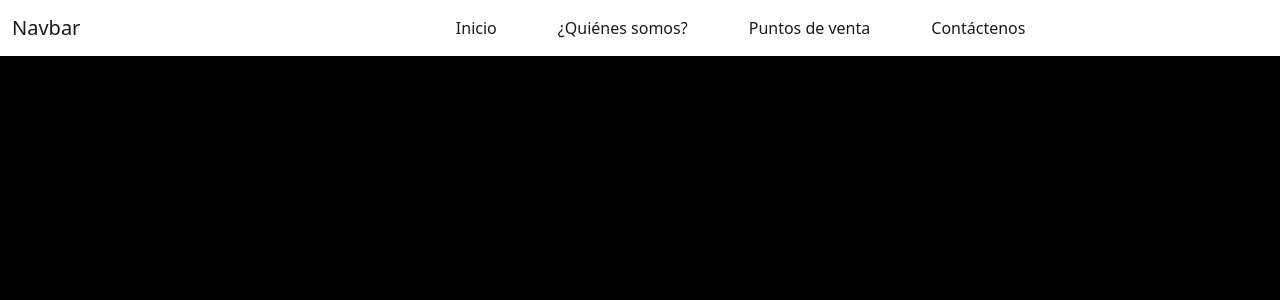
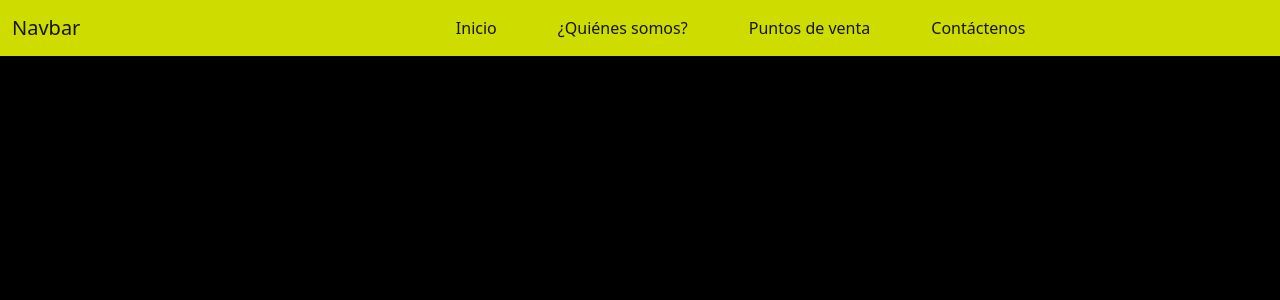
Before and after one commit to tonymv07/asoproba-web, a Vue app: page /#/ in a window 1280 px wide. Shown: the top 300 px of the page. Built offline with nearby package versions, Linux system fonts and the light colour scheme.

Commit message:
navbar funcional 40%

```diff
--- a/src/assets/css/navbar.css
+++ b/src/assets/css/navbar.css
@@ -10,7 +10,9 @@
 ----------------------------------*/
 
 
-
+.bg-navbar{
+    background-color: #CEDC00;
+}
 
 .navbar-item{
     white-space: nowrap;
--- a/src/components/Navbar.vue
+++ b/src/components/Navbar.vue
@@ -15,7 +15,7 @@
 </script>
 
 <template>
-    <nav class="navbar navbar-expand-lg">
+    <nav class="navbar navbar-expand-lg bg-navbar">
         <div class="container-fluid">
             <a class="navbar-brand" href="#">Navbar</a>
             <button class="navbar-toggler" type="button" data-bs-toggle="collapse" data-bs-target="#navbarNav" aria-controls="navbarNav" aria-expanded="false" aria-label="Toggle navigation">
```
